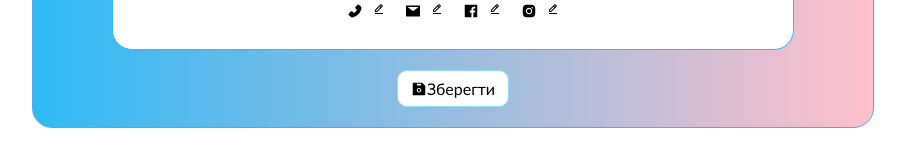
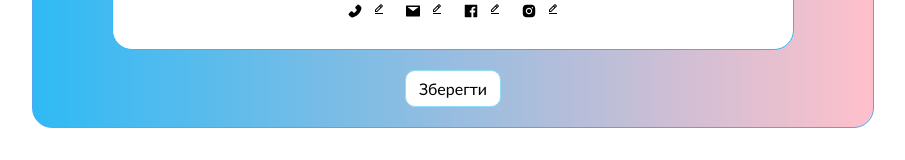
Before and after one commit to Averybigcrocodile/My_resume, a React (Create React App) app: page / in a window 1280 px wide. Both pictures are taken after a click on the icon 640 px from the left and 148 px from the top of the page. Shown: the part 588-748 px from the top of the page, without its empty margins (187-1092 px from the left). Built offline with nearby package versions, Linux system fonts and the light colour scheme.

Commit message:
new commit

```diff
--- a/src/components/resume/photo/MyPhoto.jsx
+++ b/src/components/resume/photo/MyPhoto.jsx
@@ -17,7 +17,7 @@ const Photo = () => {
   return (
     <div className="imgUser">
       {img ? (
-        <div>
+        <div className="imgUser__img_cont">
           <img className="imgUser__img" src={img} alt="img" />
           <AiOutlineClose className="remImg" onClick={() => setImg(null)} />
         </div>
@@ -31,7 +31,7 @@ const Photo = () => {
             className="input input__file"
           />
           <div>
-            <label for="input__file" className="input__file-button">
+            <label htmlFor="input__file" className="input__file-button">
               Оберіть файл
             </label>
           </div>
--- a/src/components/resume/save_button/Save.jsx
+++ b/src/components/resume/save_button/Save.jsx
@@ -1,11 +1,9 @@
 import "./style.css";
-import { AiFillSave } from "react-icons/ai";
 
 const Save = ({ onClick }) => {
   return (
     <div className="save__btn hide-on-save" onClick={onClick}>
-      <AiFillSave />
-      Зберегти
+      <span>Зберегти</span>
     </div>
   );
 };
```
